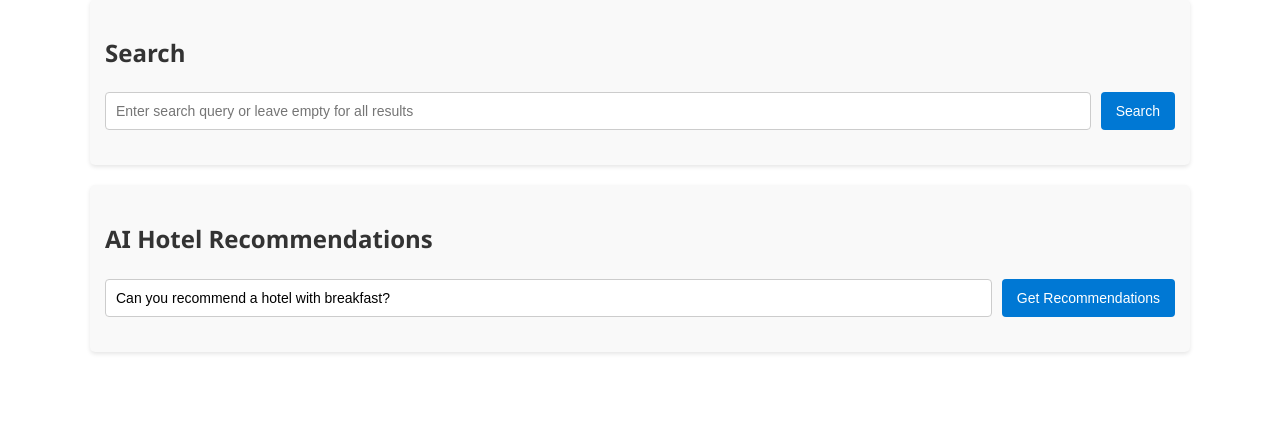
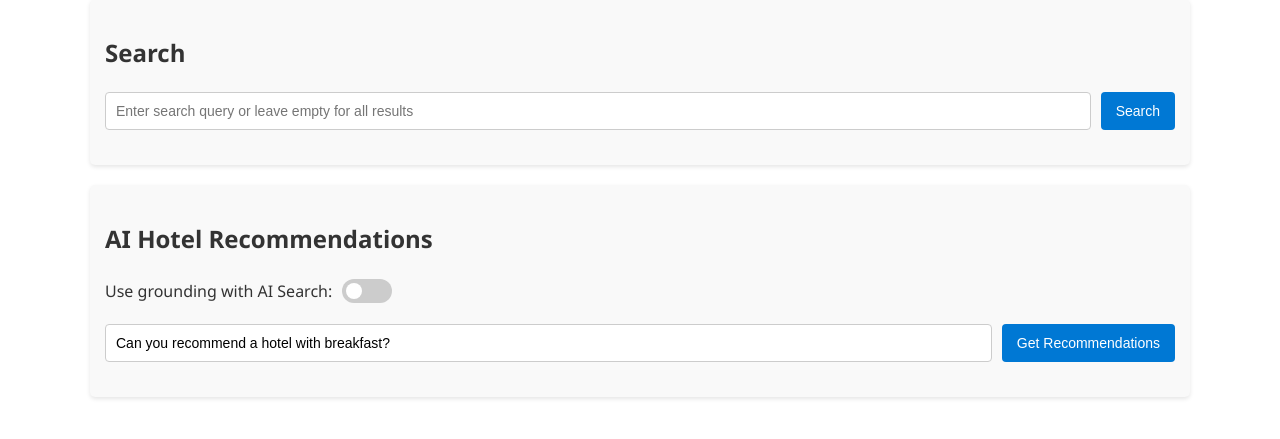
Before and after one commit to JeffreyCA/azd-compose-search-demo, a Flask app: page / in a window 1280 px wide. Shown: the part 361-800 px from the top of the page. Run offline with Flask 3, Linux system fonts and the light colour scheme.

Commit message:
Add toggle to control grounding

```diff
--- a/api/templates/index.html
+++ b/api/templates/index.html
@@ -97,7 +97,7 @@
         .toggle {
             position: relative;
             display: inline-block;
-            width: 75px;
+            width: 50px;
             height: 24px;
         }
         .toggle input {
@@ -231,10 +231,9 @@
                     <span>Use Foundry connection and model:</span>
                     <label class="toggle">
                         <!-- To default to direct connection and OpenAI model, remove 'checked' attribute below -->
-                        <input type="checkbox" id="hubToggle" checked>
+                        <input type="checkbox" id="hubToggle">
                         <span class="slider"></span>
                     </label>
-                    <span id="connectionStatus">Using Hub Connection</span>
                 </div>
             </div>
         </div>
@@ -262,6 +261,13 @@
 
     <div class="card">
         <h2>AI Hotel Recommendations</h2>
+        <div class="toggle-container">
+            <span>Use grounding with AI Search:</span>
+            <label class="toggle">
+                <input type="checkbox" id="searchToggle">
+                <span class="slider"></span>
+            </label>
+        </div>
         <div class="search-container">
             <input type="text" id="recommendQuery" placeholder="E.g., hotels with pool or complimentary breakfast" value="Can you recommend a hotel with breakfast?">
             <button id="recommendBtn">Get Recommendations</button>
@@ -273,7 +279,6 @@
     <script>
         document.addEventListener('DOMContentLoaded', function() {
             const hubToggle = document.getElementById('hubToggle');
-            const connectionStatus = document.getElementById('connectionStatus');
             const createIndexBtn = document.getElementById('createIndexBtn');
             const uploadDocumentsBtn = document.getElementById('uploadDocumentsBtn');
             const searchBtn = document.getElementById('searchBtn');
@@ -288,13 +293,7 @@
             const recommendQuery = document.getElementById('recommendQuery');
             const recommendationsContainer = document.getElementById('recommendations');
             const recommendLoading = document.getElementById('recommendLoading');
-
-            // Update connection status text based on toggle
-            hubToggle.addEventListener('change', function() {
-                connectionStatus.textContent = this.checked
-                    ? 'Using Hub Connection'
-                    : 'Using Direct Connection';
-            });
+            const searchToggle = document.getElementById('searchToggle');
 
             // Create index button click handler
             createIndexBtn.addEventListener('click', function() {
@@ -427,7 +426,8 @@
                 recommendLoading.style.display = 'block';
                 recommendationsContainer.innerHTML = '';
 
-                fetch(`/api/recommend?hub=${hubToggle.checked}&query=${encodeURIComponent(query)}`)
+                const useSearch = searchToggle.checked;
+                fetch(`/api/recommend?hub=${hubToggle.checked}&search=${useSearch}&query=${encodeURIComponent(query)}`)
                     .then(response => response.json())
                     .then(data => {
                         if (data.error) {
--- a/app.py
+++ b/app.py
@@ -23,8 +23,8 @@ app = Flask(__name__,
 
 scopes = "https://cognitiveservices.azure.com/.default"
 
-tenant_id = os.environ.get('AZURE_TENANT_ID')
 credential = DefaultAzureCredential()
+# tenant_id = os.environ.get('AZURE_TENANT_ID')
 # credential = AzureDeveloperCliCredential(tenant_id=tenant_id)
 token_provider: AzureADTokenProvider = get_bearer_token_provider(credential, scopes)
 
@@ -167,7 +167,7 @@ def get_search_client(hub: bool):
 @app.route('/api/create_index')
 def create_index():
     """API endpoint to create search index"""
-    use_hub = request.args.get('hub', 'True').lower() == 'true'
+    use_hub = request.args.get('hub', 'False').lower() == 'true'
     index_client = get_index_client(use_hub)
 
     fields = [
@@ -205,7 +205,7 @@ def create_index():
 @app.route('/api/upload_documents')
 def upload_documents():
     """API endpoint to upload documents to the index"""
-    use_hub = request.args.get('hub', 'True').lower() == 'true'
+    use_hub = request.args.get('hub', 'False').lower() == 'true'
     search_client = get_search_client(use_hub)
     try:
         result = search_client.upload_documents(documents=documents)
@@ -218,7 +218,7 @@ def upload_documents():
 @app.route('/api/search')
 def search():
     """API endpoint to perform search with a query"""
-    use_hub = request.args.get('hub', 'True').lower() == 'true'
+    use_hub = request.args.get('hub', 'False').lower() == 'true'
     search_client = get_search_client(use_hub)
 
     # Get query parameter from request, default to "*" if not provided
@@ -255,7 +255,7 @@ def search():
 
 @app.route('/api/empty_query')
 def empty_query():
-    use_hub = request.args.get('hub', 'True').lower() == 'true'
+    use_hub = request.args.get('hub', 'False').lower() == 'true'
     search_client = get_search_client(use_hub)
 
     try:
@@ -287,8 +287,8 @@ def empty_query():
 @app.route('/api/recommend')
 def recommend():
     """API endpoint to get AI recommendations based on search results"""
-    use_hub = request.args.get('hub', 'True').lower() == 'true'
-    search_client = get_search_client(use_hub)
+    use_hub = request.args.get('hub', 'False').lower() == 'true'
+    use_search = request.args.get('search', 'False').lower() == 'true'
 
     # Get query parameter from request
     query = request.args.get('query', '')
@@ -296,19 +296,23 @@ def recommend():
         return jsonify({"error": "Query parameter is required"}), 400
 
     try:
-        # Search for relevant hotels
-        search_results = search_client.search(
-            search_text=query,
-            top=5,
-            select="Description,HotelName,Tags"
-        )
-        search_results = list(search_results)
+        sources_formatted = ""
+        search_results = []
+        if use_search:
+            search_client = get_search_client(use_hub)
+            # Search for relevant hotels
+            search_results = search_client.search(
+                search_text=query,
+                top=5,
+                select="Description,HotelName,Tags"
+            )
+            search_results = list(search_results)
 
-        # Format search results as sources
-        sources_formatted = "\n".join([
-            f'{document["HotelName"]}:{document["Description"]}:{document.get("Tags", [])}'
-            for document in search_results
-        ])
+            # Format search results as sources
+            sources_formatted = "\n".join([
+                f'{document["HotelName"]}:{document["Description"]}:{document.get("Tags", [])}'
+                for document in search_results
+            ])
 
         # Grounding prompt
         grounding_prompt = """
```
Also changed, not shown: azure.yaml (+0 -11 lines).
